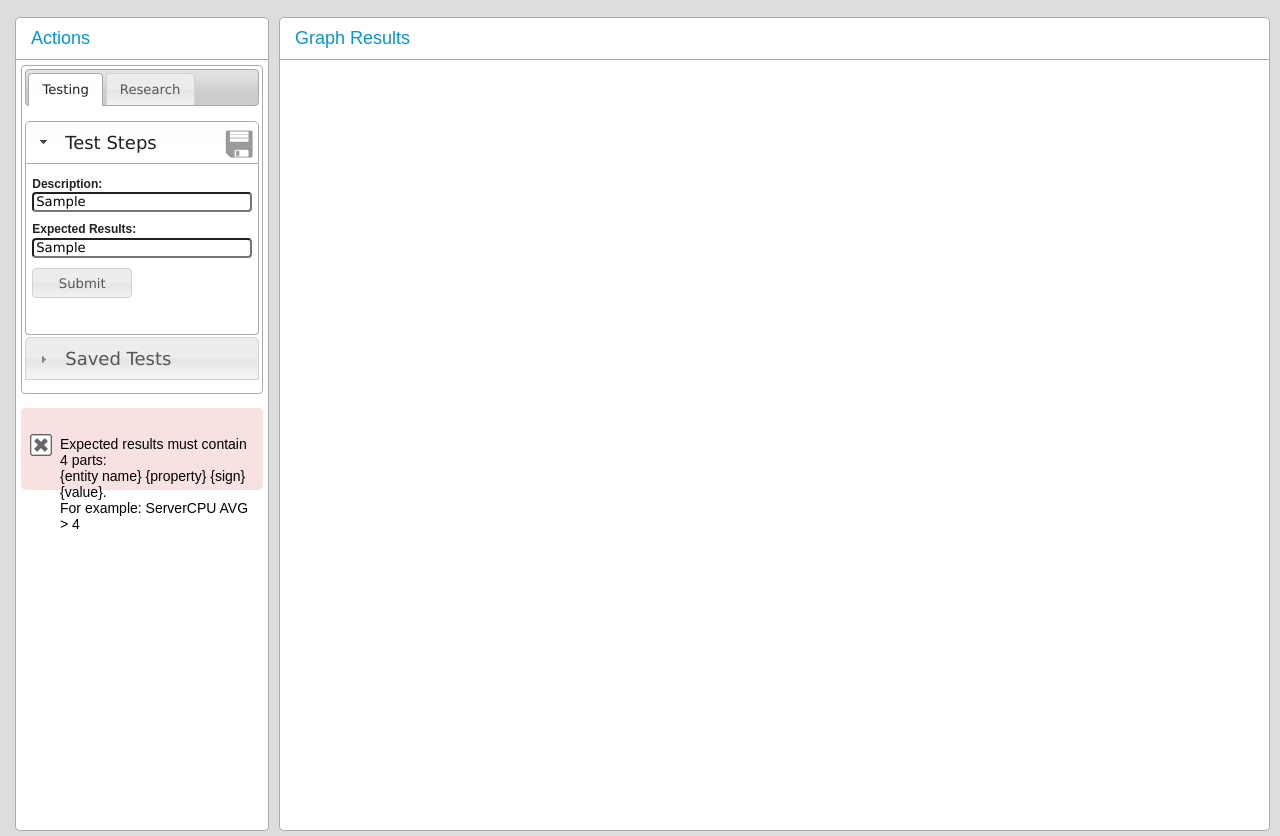
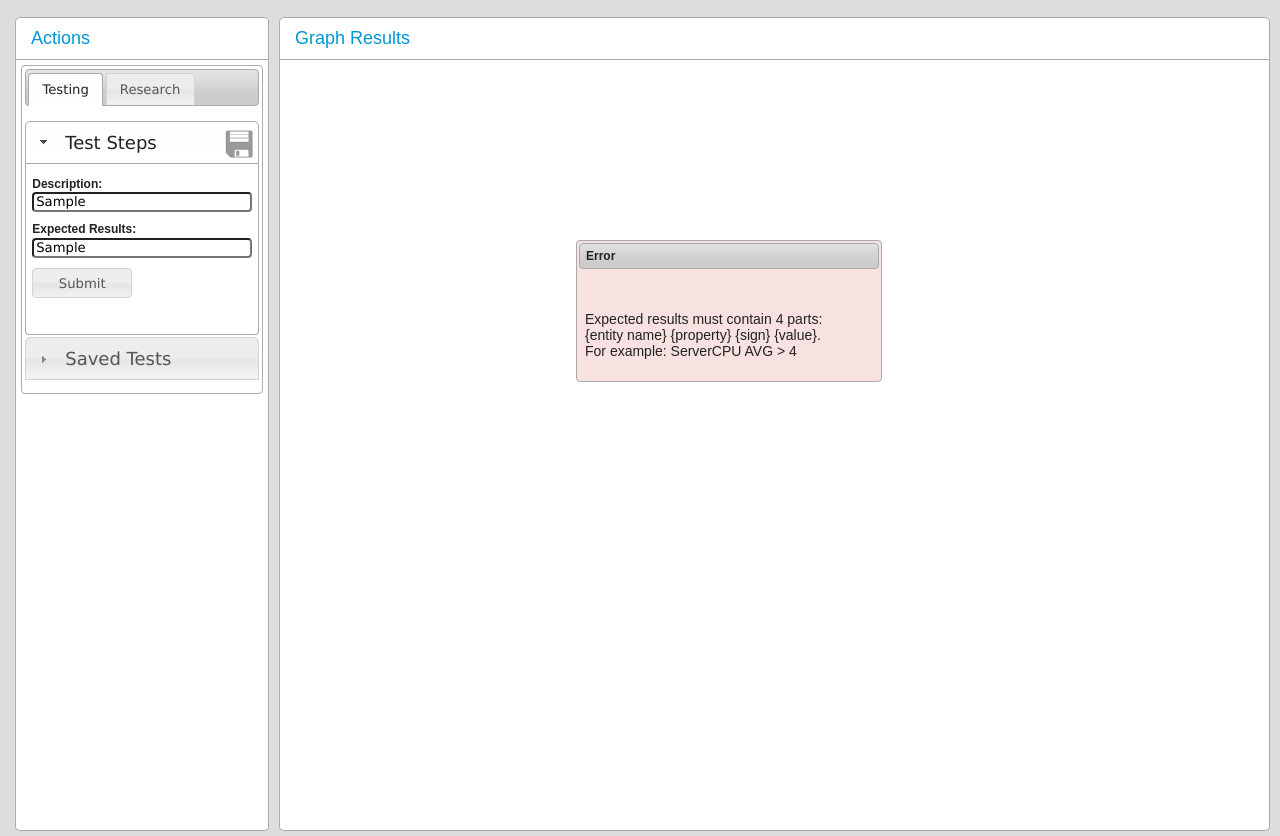
Before and after one commit to inbarshani/Sophia, a website: page static/sophia.html in a window 1280 px wide. Both pictures are taken after typing "Sample", "Sample" into the empty fields and a click on the input 82 px from the left and 363 px from the top of the page. Shown: the part 80-916 px from the top of the page. Drawn offline with nearby package versions, Linux system fonts and the light colour scheme; no server answers.

Commit message:
move error message to center of screen

```diff
--- a/static/css/autn.css
+++ b/static/css/autn.css
@@ -244,13 +244,13 @@ img.table-icon {
 }
 
 .final-details p { font-size: 16px; line-height: 24px; color: #000; position: relative; padding-left: 39px; margin-bottom: 15px; display: block; }
-.final-details p span { width: 22px; height: 22px; display: block; font-size: 0; line-height: 0; text-indent: -4000px; background: url(images/icons.png) no-repeat -150px 0; position: relative; top: 7px; left: 0; }
+.final-details p span { width: 22px; height: 22px; display: block; font-size: 0; line-height: 0;  }
 .final-details p.missed span { background-position: -173px 0; }
 
-#errorsAndWarnings.final-details { width: 100%; }
-#errorsAndWarnings.final-details p { padding: 6px; padding-left: 39px; border-radius: 5px; height: 70px; line-height: 16px;}
+#errorsAndWarnings.final-details { display: none; position: absolute; width: 300px; top: 40%; left: 45%; padding: 2px; background-color: #F7E1E1; background: #F7E1E1; }
+#errorsAndWarnings.final-details p { padding: 6px; border-radius: 5px; height: 70px; line-height: 16px; background-color: #F7E1E1;}
 #errorsAndWarnings.final-details p span { top: 20px; left: -30px; }
-#errorsAndWarnings.final-details p.error { background-color: #F7E1E1; }
+#errorsAndWarnings.final-details p.error {  background-color: #F7E1E1;  }
 #errorsAndWarnings.final-details p.warning { background-color: #F7F0D9; }
 #errorsAndWarnings.final-details p.info { background-color: #E8F0F7; }
 #errorsAndWarnings.final-details p.error span { background-position: -173px 0; }
--- a/static/js/sophia_ui.js
+++ b/static/js/sophia_ui.js
@@ -513,6 +513,7 @@
         }
 
         function renderErrorWithoutClear(errors) {
+          $('#errorsAndWarnings').append('<div class="ui-dialog-titlebar ui-widget-header ui-corner-all ui-helper-clearfix ui-draggable-handle" style="padding-left: 6px;">Error</div>');
           $.each(errors, function(index, error) {
             $('#errorsAndWarnings').append('<p class="' + error.type + '"><span></span>' + error.message + '</p>');
           });
--- a/static/sophia.html
+++ b/static/sophia.html
@@ -92,7 +92,6 @@
                   </div>
                 </div>
               </div>
-              <section id="errorsAndWarnings" class="final-details"></section>
             </div>
           </article>
         </aside>
@@ -180,5 +179,6 @@
       </div>
     </section>
     <div id="busy" class="busyindicator"> </div>
+    <section id="errorsAndWarnings" class="ui-widget-content ui-corner-all final-details"></section>
   </body>
 </html>
```
